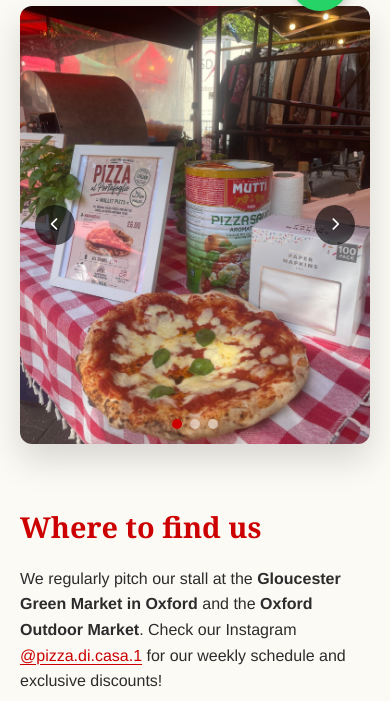
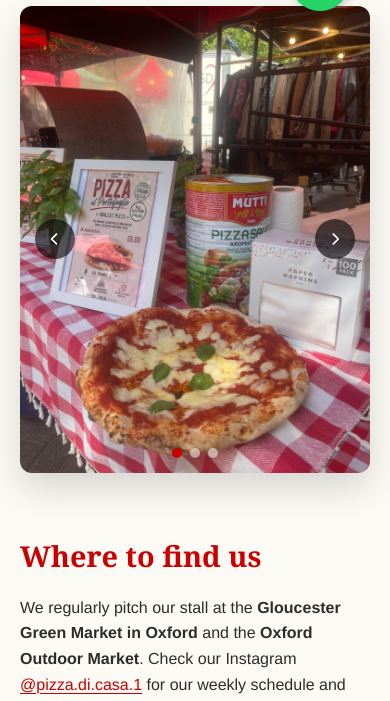
Before and after one commit to Romeo0212/Pizza-di-Casa, a plain HTML site: page menu-services.html in a window 390 px wide. Shown: the part 793-1494 px from the top of the page. Drawn offline with Linux system fonts and the light colour scheme.

Commit message:
Fix allo slider nella pagina menu

```diff
--- a/style.css
+++ b/style.css
@@ -605,7 +605,7 @@ main li a:hover {
 
 .slide {
   min-width: 100%;
-  aspect-ratio: 4 / 5; /* Abbassa leggermente l'altezza */
+  height: 475px; /* Altezza fissa su desktop, si restringe solo la larghezza */
 }
 
 .slide img {
@@ -882,4 +882,18 @@ main li a:hover {
     padding: 12px 25px;
     font-size: 0.9rem;
   }
+
+  /* Annulla il limite rigido di 300px su mobile */
+  .split-text,
+  .split-media {
+    min-width: 100%;
+  }
 }
+
+/* Smartphone piccoli: lo slider si rimpicciolisce proporzionalmente */
+@media screen and (max-width: 450px) {
+  .slide {
+    height: auto;
+    aspect-ratio: 3 / 4;
+  }
+}
```
Also changed, not shown: our-story.html (+1 -0 lines).
